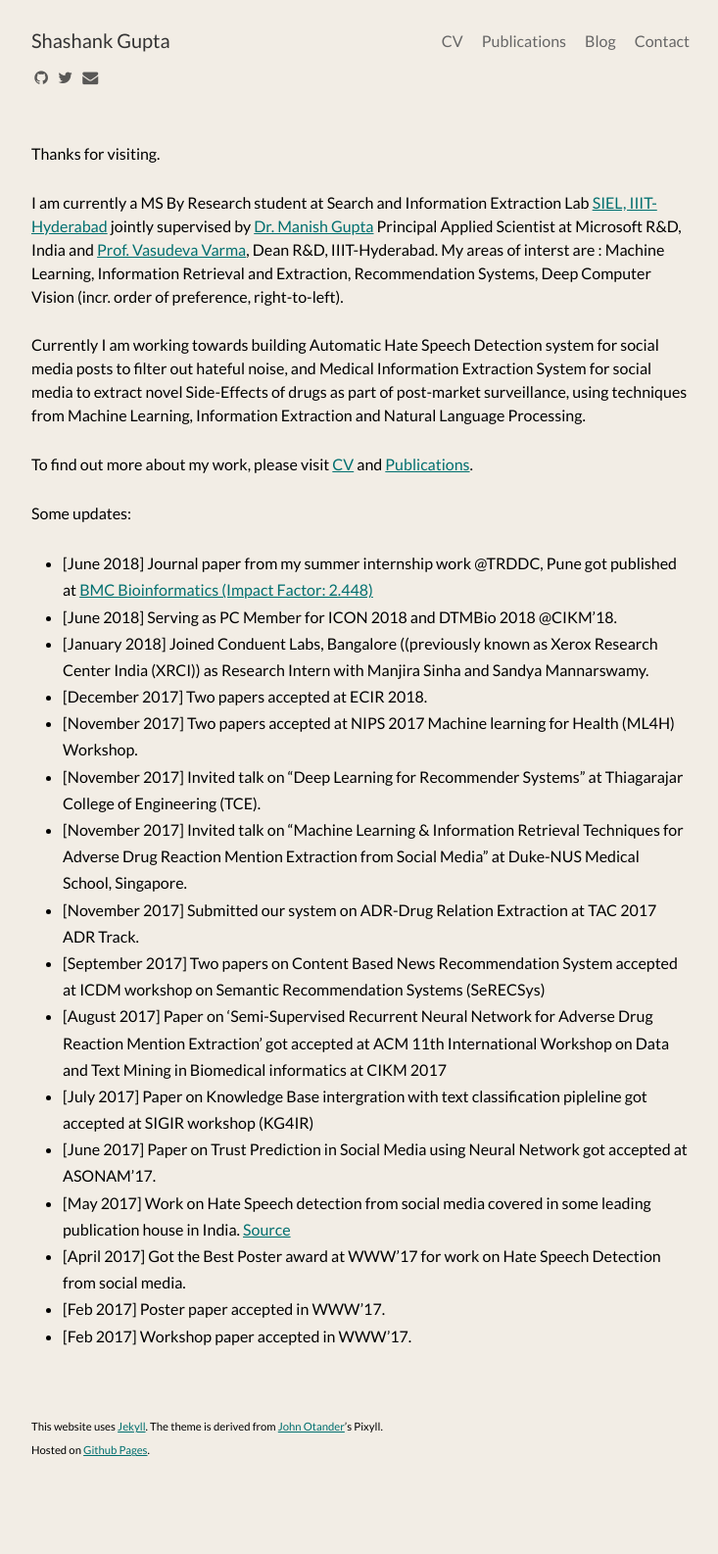
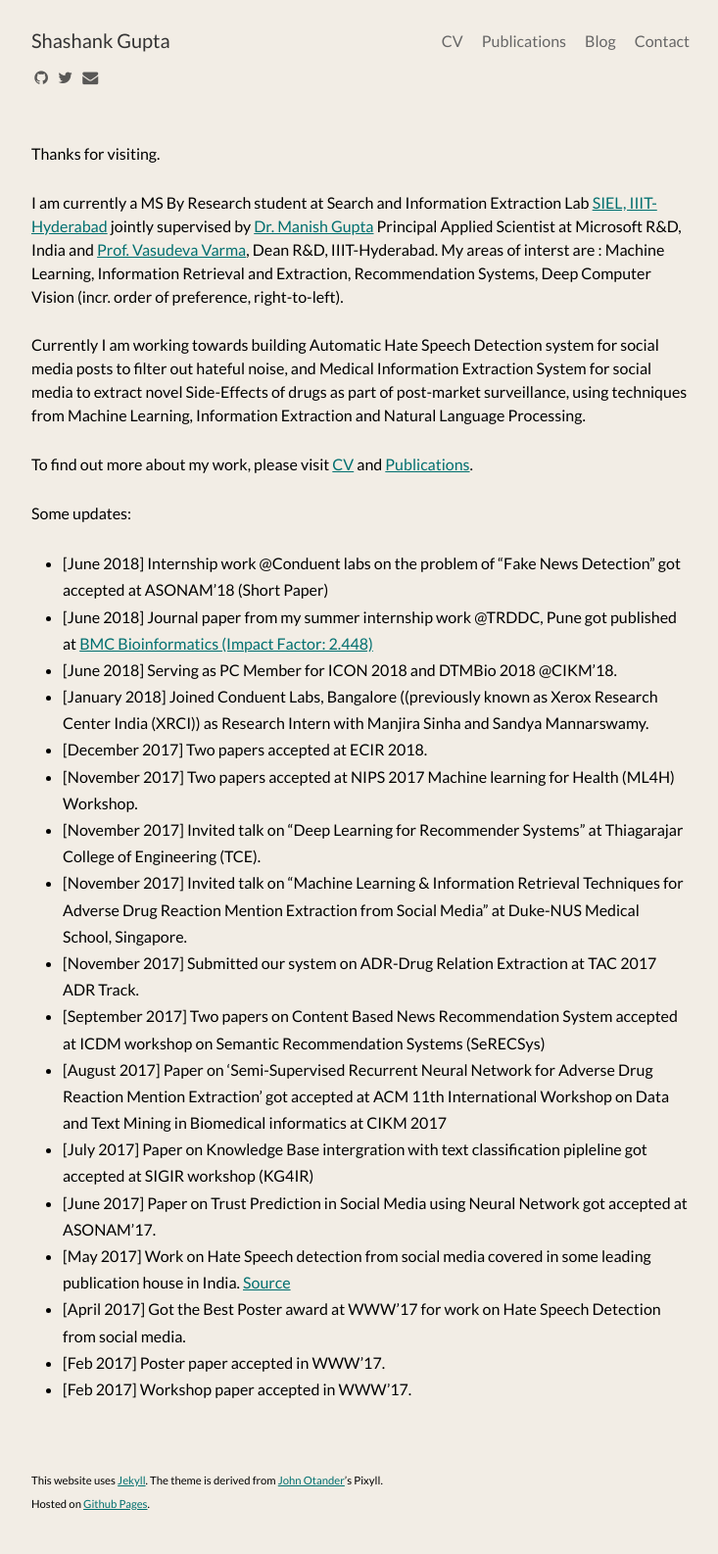
Before and after one commit to shashankg7/shashankg7.github.io, a Jekyll site: the page built from index.md, in a window 1280 px wide. Shown: the whole page at 98% size, without its empty margins (272-1005 px from the left). Built offline with Jekyll 4.4.1, drawn with Linux system fonts in a browser that asks for light colours; nearby versions of some CDN libraries; before the commit the page ends 1532 px from its top, so only the background shows below that.

Commit message:
Update index.md

```diff
--- a/index.md
+++ b/index.md
@@ -13,6 +13,7 @@
 
 Some updates:
 
+* [June 2018] Internship work @Conduent labs on the problem of "Fake News Detection" got accepted at ASONAM'18 (Short Paper)
 * [June 2018] Journal paper from my summer internship work @TRDDC, Pune got published at [BMC Bioinformatics (Impact Factor: 2.448)](https://bmcbioinformatics.biomedcentral.com/articles/10.1186/s12859-018-2192-4)
 * [June 2018] Serving as PC Member for ICON 2018 and DTMBio 2018 @CIKM'18.
 * [January 2018] Joined Conduent Labs, Bangalore ((previously known as Xerox Research Center India (XRCI)) as Research Intern with Manjira Sinha and Sandya Mannarswamy.
```
